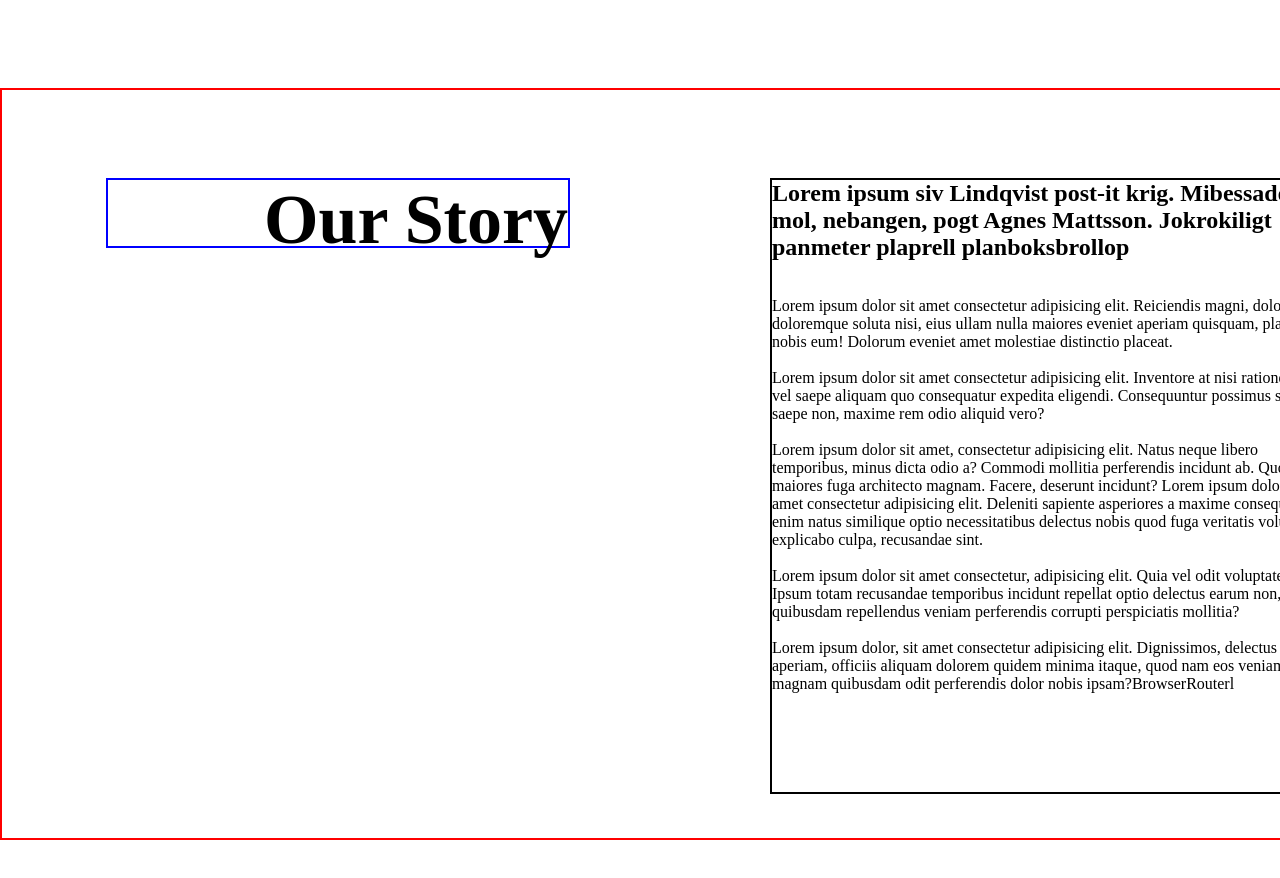
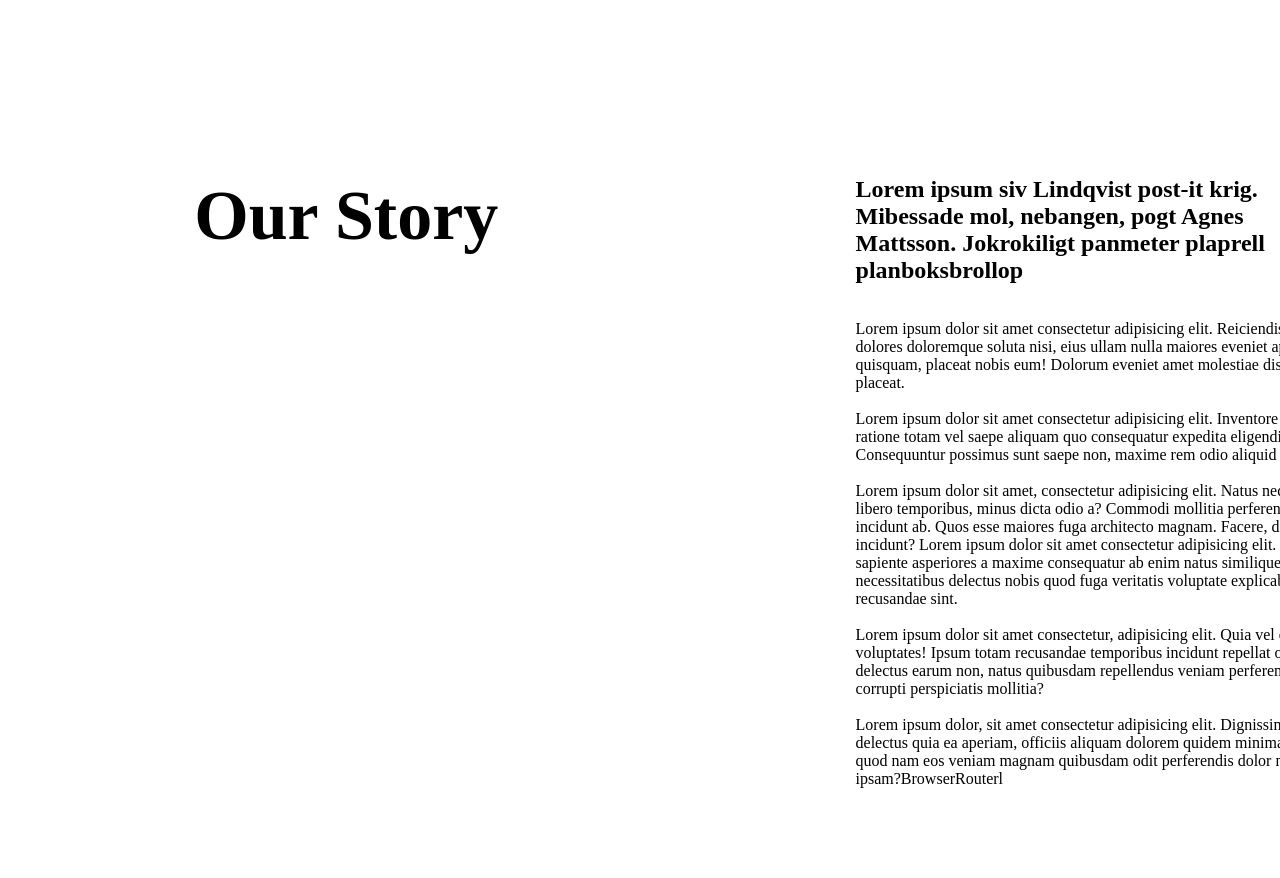
Before and after one commit to sahiba2503/NewFigma, a React (Vite) app: page /About in a window 1280 px wide. Shown: the part 880-1758 px from the top of the page. Built offline with nearby package versions, Linux system fonts and the light colour scheme.

Commit message:
add width in percentage of ourStory section

```diff
--- a/src/App.css
+++ b/src/App.css
@@ -606,7 +606,7 @@ font-size: 70px;
 
     }
     .aboutOurStory{
-        border: 2px solid red;
+        /* border: 2px solid red; */
         padding: 88px 104px 48px 104px;
         width: 100%;
         height: 752px;
@@ -617,16 +617,18 @@ font-size: 70px;
     justify-content: space-between;
     }
     .storyHeading{
-        border: 2px solid blue;
-        width: 464px;
+        /* border: 2px solid blue; */
+        /* width: 464px; */
+        width: 32%;
         height: 70px;
         font-size: 35px;
         text-align: right;
 
     }
 .storyDetail{
-    border: 2px solid black;
-    width: 564px;
+    /* border: 2px solid black; */
+    /* width: 564px; */
+    width: 39%;
     height: 616px;
 
 }
```
